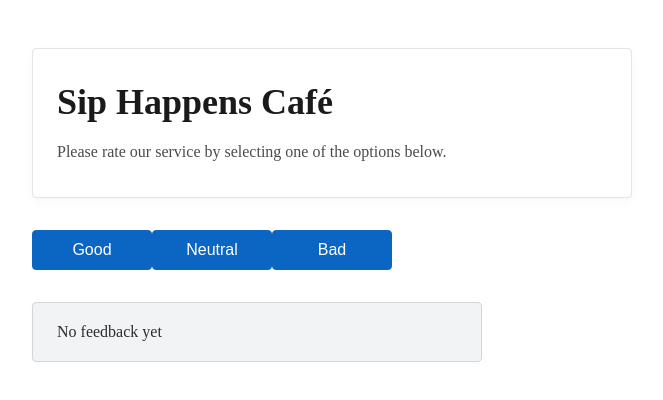
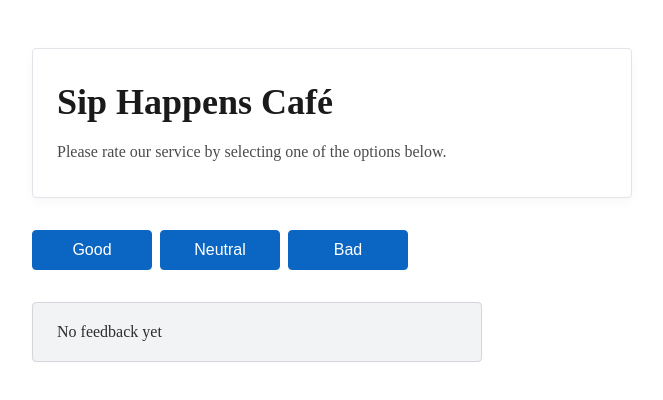
Before and after one commit to Nikita2993-Z/02-react-cafe, a React (Vite) app: page / in a window 1280 px wide. Shown: the top 400 px of the page, without its empty margins (308-971 px from the left). Built offline with nearby package versions, Linux system fonts and the light colour scheme.

Commit message:
finish hw 2

```diff
--- a/src/components/CafeInfo/CafeInfo.tsx
+++ b/src/components/CafeInfo/CafeInfo.tsx
@@ -1,6 +1,6 @@
 import css from './CafeInfo.module.css'
 
-function CafeInfo () {
+export default function CafeInfo () {
     return (
         <div className={css.container}>
   <h1 className={css.title}>Sip Happens Café</h1>
@@ -10,5 +10,3 @@ function CafeInfo () {
 </div>
     );
 }
-
-export default CafeInfo;
--- a/src/components/VoteOptions/VoteOptions.module.css
+++ b/src/components/VoteOptions/VoteOptions.module.css
@@ -1,6 +1,6 @@
 .container {
     display: flex;
-    gap: 20px;
+    gap: 8px;
     flex-wrap: wrap;
   }
 
--- a/src/components/VoteOptions/VoteOptions.tsx
+++ b/src/components/VoteOptions/VoteOptions.tsx
@@ -8,7 +8,7 @@ import css from './VoteOptions.module.css'
 
  const VoteOptions = ({ onVote, onReset, canReset }: VoteOptionsProps) => {
   return (
-    <div>
+    <div className={css.container}>
       <button className={css.button} onClick={() => onVote('good')}>Good</button>
       <button className={css.button} onClick={() => onVote('neutral')}>Neutral</button>
       <button className={css.button} onClick={() => onVote('bad')}>Bad</button>
```
